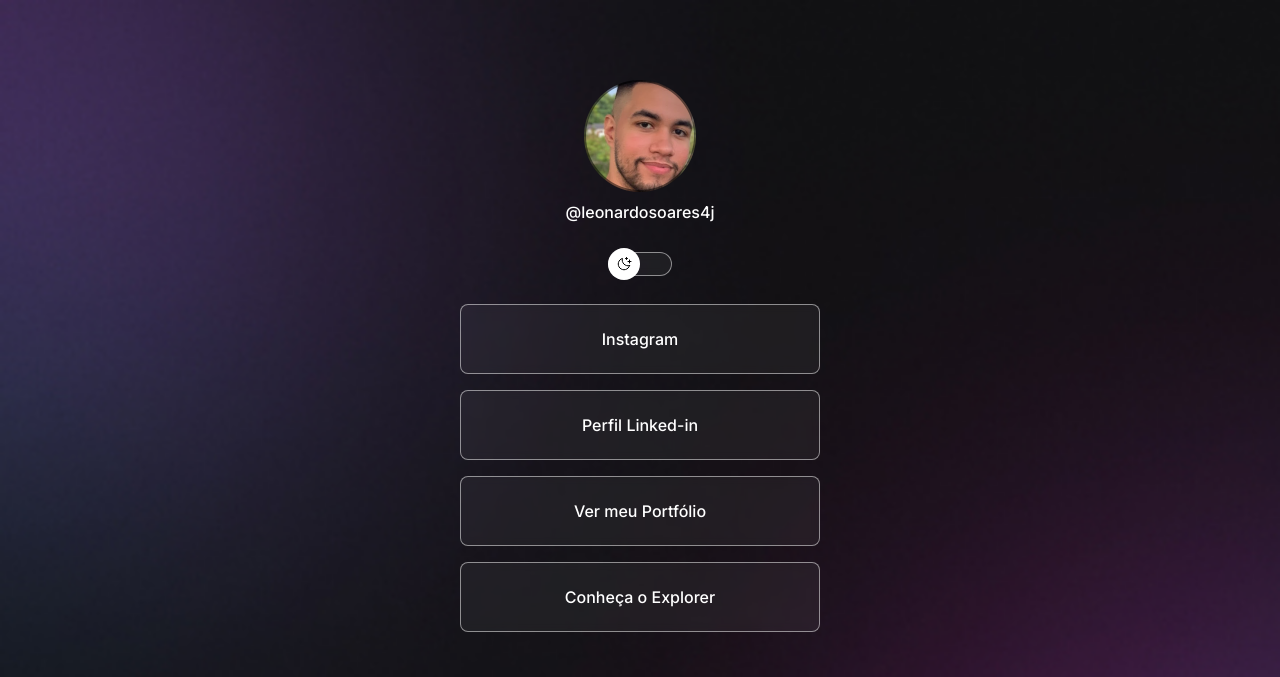
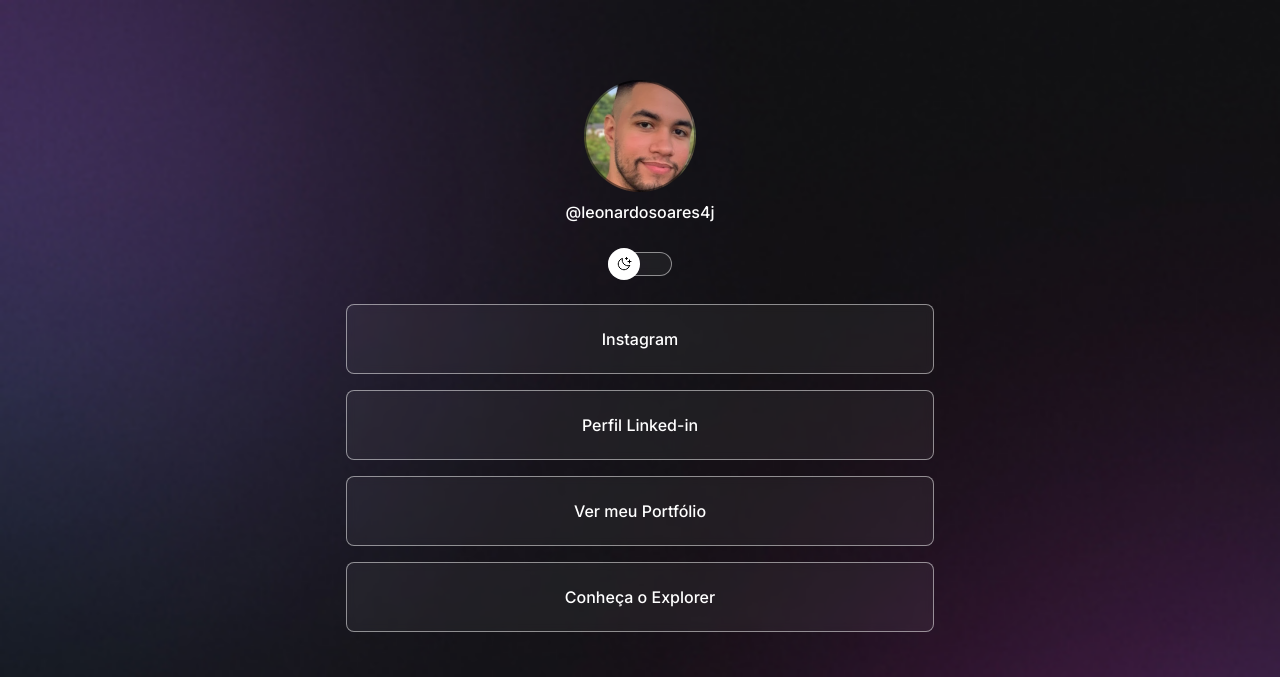
Before and after one commit to leosoares47/Projeto-Perfil, a plain HTML site: page index.html in a window 1280 px wide. Shown: the top 677 px of the page. Drawn offline with nearby package versions, Linux system fonts and the light colour scheme.

Commit message:
adjust container widht

```diff
--- a/style.css
+++ b/style.css
@@ -34,7 +34,8 @@ body * {
 }
 
 #container {
-  width: 360px; /* Largura */
+  width: 100%; /* Largura */
+  max-width: 588px;
   margin: 56px auto 0px;
 }
 
```
